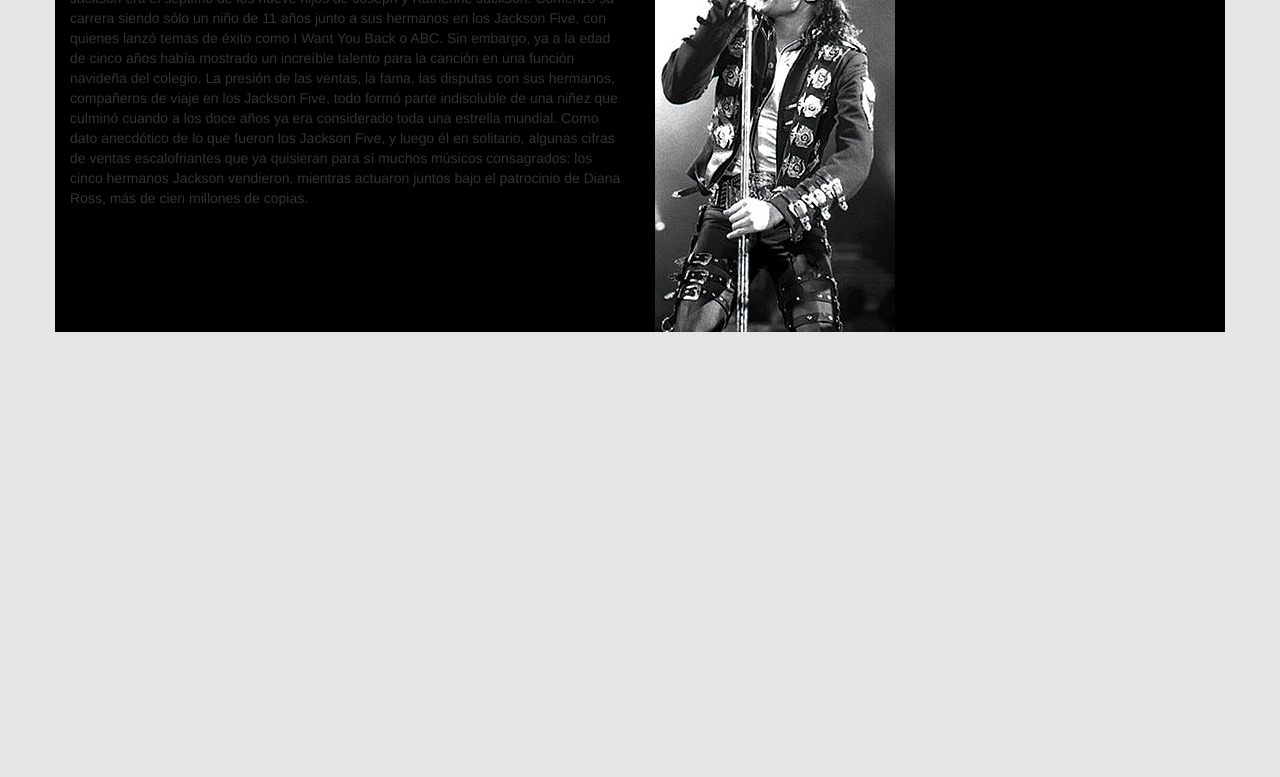
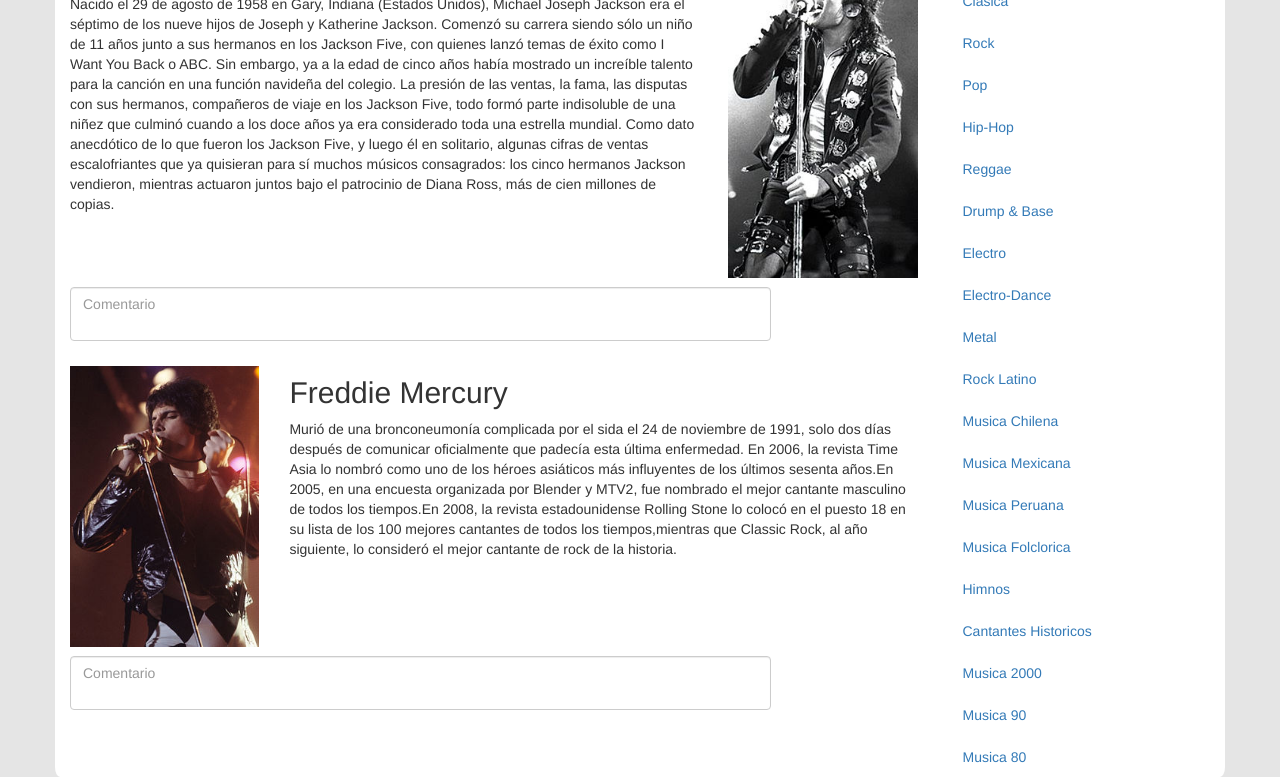
Before and after one commit to SpyrosCapetanopulosDemarco/Frameworks-y-Librerias-CSS, a plain HTML site: page Boostraps-Blog-Musica/index.html in a window 1280 px wide. Shown: the part 338-1115 px from the top of the page. Before the commit the page ends 800 px from the top, so only its background shows below. Drawn offline with nearby package versions, Linux system fonts and the light colour scheme.

Commit message:
Final Bootstrap
Finaliza Boostraps.

```diff
--- a/Boostraps-Blog-Musica/css/style.css
+++ b/Boostraps-Blog-Musica/css/style.css
@@ -1,18 +1,30 @@
-body
-{
-    padding: 0px;
-    height: 100px;
-    background-color: #e5e5e5;
+body {
+  padding: 0px;
+  height: 100px;
+  background-color: #e5e5e5;
 }
-.main-color
-{
+
+img {
+  margin-top: 5%;
+  margin-bottom: 5%;
+}
+
+.main-color {
   background-color: white;
 }
-.aSocial
-{
+
+.aSocial {
   margin-top: 5%;
 }
-.nav-bar-center
-{
+
+.nav-bar-center {
   text-align: center;
 }
+
+.bodyContenido {
+  background-color: white;
+  -webkit-border-radius: 5px 10px;
+  /* Safari  */
+  -moz-border-radius: 5px 10px;
+  /* Firefox */
+}
--- a/Boostraps-Blog-Musica/index.html
+++ b/Boostraps-Blog-Musica/index.html
@@ -41,15 +41,86 @@
       </nav>
     </header>
   </div>
-  <div class="container" style="background-color:black;">
+  <div class="container bodyContenido">
     <div class="row">
-      <div class="col-xs-12 col-sm-6 col-md-6 col-lg-6">
+      <div class="col-xs-12 col-sm-9 col-md-9 col-lg-9">
+        <div class="row">
+          <div class="col-xs-12 col-sm-9 col-md-9 col-lg-9">
             <h2>Michael Jackson</h2>
-        <p>Nacido el 29 de agosto de 1958 en Gary, Indiana (Estados Unidos), Michael Joseph Jackson era el séptimo de los nueve hijos de Joseph y Katherine Jackson. Comenzó su carrera siendo sólo un niño de 11 años junto a sus hermanos en los Jackson Five, con quienes lanzó temas de éxito como I Want You Back o ABC. Sin embargo, ya a la edad de cinco años había mostrado un increíble talento para la canción en una función navideña del colegio. La presión de las ventas, la fama, las disputas con sus hermanos, compañeros de viaje en los Jackson Five, todo formó parte indisoluble de una niñez que culminó cuando a los doce años ya era considerado toda una estrella mundial. Como dato anecdótico de lo que fueron los Jackson Five, y luego él en solitario, algunas cifras de ventas escalofriantes que ya quisieran para sí muchos músicos consagrados: los cinco hermanos Jackson vendieron, mientras actuaron juntos bajo el patrocinio de Diana Ross, más de cien millones de copias.</p>
+            <p>Nacido el 29 de agosto de 1958 en Gary, Indiana (Estados Unidos), Michael Joseph Jackson era el séptimo de los nueve hijos de Joseph y Katherine Jackson. Comenzó su carrera siendo sólo un niño de 11 años junto a sus hermanos en los Jackson
+              Five, con quienes lanzó temas de éxito como I Want You Back o ABC. Sin embargo, ya a la edad de cinco años había mostrado un increíble talento para la canción en una función navideña del colegio. La presión de las ventas, la fama, las disputas
+              con sus hermanos, compañeros de viaje en los Jackson Five, todo formó parte indisoluble de una niñez que culminó cuando a los doce años ya era considerado toda una estrella mundial. Como dato anecdótico de lo que fueron los Jackson Five,
+              y luego él en solitario, algunas cifras de ventas escalofriantes que ya quisieran para sí muchos músicos consagrados: los cinco hermanos Jackson vendieron, mientras actuaron juntos bajo el patrocinio de Diana Ross, más de cien millones de
+              copias.
+            </p>
           </div>
-      <div class="col-xs-12 col-sm-3 col-md-3 col-lg-3">
+          <div class="col-xs-12 col-xs-offset-2 col-sm-3 col-sm-offset-0 col-md-3 col-md-offset-0 col-lg-3 col-lg-offset-0">
             <img class="img img-responsive" src="img/michael.jpg" />
           </div>
+          <div class="col-xs-12 col-sm-12 col-md-12 col-lg-12">
+            <form class="form-horizontal">
+              <fieldset>
+                <div class="form-group">
+                  <div class="col-lg-10">
+                    <textarea class="form-control" placeholder="Comentario" style="resize:none;"></textarea>
+                  </div>
+                </div>
+              </fieldset>
+            </form>
+          </div>
+          <div class="col-xs-12 col-xs-offset-2 col-sm-3 col-sm-offset-0 col-md-3 col-md-offset-0 col-lg-3 col-lg-offset-0">
+            <img class="img img-responsive" src="img/Freddie.jpg" />
+          </div>
+          <div class="col-xs-12 col-sm-9 col-md-9 col-lg-9">
+            <h2>Freddie Mercury</h2>
+            <p>Murió de una bronconeumonía complicada por el sida el 24 de noviembre de 1991, solo dos días después de comunicar oficialmente que padecía esta última enfermedad. En 2006, la revista Time Asia lo nombró como uno de los héroes asiáticos más
+              influyentes de los últimos sesenta años.En 2005, en una encuesta organizada por Blender y MTV2, fue nombrado el mejor cantante masculino de todos los tiempos.En 2008, la revista estadounidense Rolling Stone lo colocó en el puesto 18 en su
+              lista de los 100 mejores cantantes de todos los tiempos,mientras que Classic Rock, al año siguiente, lo consideró el mejor cantante de rock de la historia.
+            </p>
+          </div>
+          <div class="col-xs-12 col-sm-12 col-md-12 col-lg-12">
+            <form class="form-horizontal">
+              <fieldset>
+                <div class="form-group">
+                  <div class="col-lg-10">
+                    <textarea class="form-control" placeholder="Comentario" style="resize:none;"></textarea>
+                  </div>
+                </div>
+              </fieldset>
+            </form>
+          </div>
+        </div>
+      </div>
+      <div class="hidden-xs col-sm-3 col-md-3 col-lg-3">
+        <form class="navbar-form" role="search">
+          <div class="input-group add-on">
+            <div class="input-group-btn">
+              <button class="btn btn-default" type="submit"><i class="glyphicon glyphicon-search"></i></button>
+            </div>
+            <input class="form-control" placeholder="Buscar por..." name="srch-term" id="srch-term" type="text">
+          </div>
+        </form>
+        <ul class="nav nav-pills nav-stacked">
+          <li><a href="#">Clasica</a></li>
+          <li><a href="#">Rock</a></li>
+          <li><a href="#">Pop</a></li>
+          <li><a href="#">Hip-Hop</a></li>
+          <li><a href="#">Reggae</a></li>
+          <li><a href="#">Drump & Base</a></li>
+          <li><a href="#">Electro</a></li>
+          <li><a href="#">Electro-Dance</a></li>
+          <li><a href="#">Metal</a></li>
+          <li><a href="#">Rock Latino</a></li>
+          <li><a href="#">Musica Chilena</a></li>
+          <li><a href="#">Musica Mexicana</a></li>
+          <li><a href="#">Musica Peruana</a></li>
+          <li><a href="#">Musica Folclorica</a></li>
+          <li><a href="#">Himnos</a></li>
+          <li><a href="#">Cantantes Historicos</a></li>
+          <li><a href="#">Musica 2000</a></li>
+          <li><a href="#">Musica 90</a></li>
+          <li><a href="#">Musica 80</a></li>
+        </ul>
       </div>
     </div>
     <footer>
```
Also changed, not shown: Boostraps-Blog-Musica/img/Freddie.jpg (added). Lines whose indentation alone changed are shown as unchanged.
